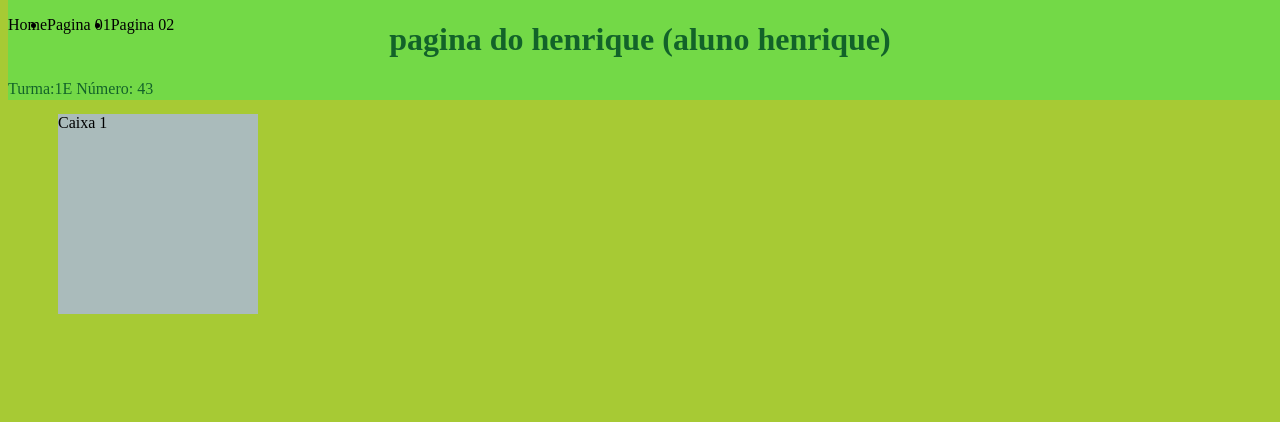
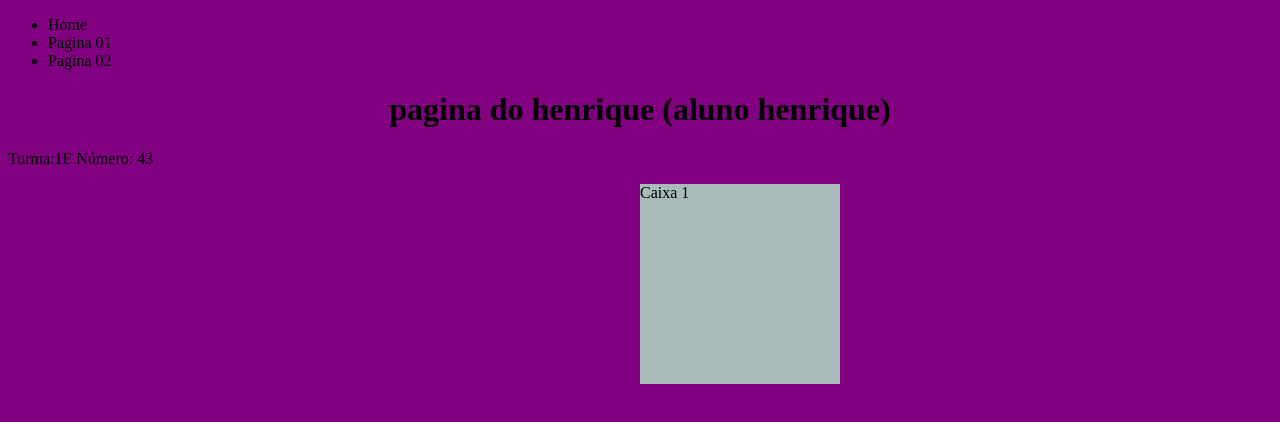
Before and after one commit to milgrau777/primeiroE_2t, a plain HTML site: page index.html in a window 1280 px wide. Drawn offline with Linux system fonts and the light colour scheme.

Commit message:
aula 11/08

```diff
--- a/estilo.css
+++ b/estilo.css
@@ -1,40 +1,19 @@
+
 body {
-  background: rgb(167, 202, 52);
+  background: purple;
 }
 h1 {
   text-align: center;
 }
 /*
-   position: absolute;
-   position: fixed;
-   position: sticky;
-*/
+    position:absolute ;
+    position:fixed ;
+    position:sticky ;
+ */
 .caixa1 {
-   position: relative;
-   width: 200px;
-   height: 200px;
-   background: #AABBBB;
-   left: 50px;
+    position: relative ;
+    width: 200px ;
+    height: 200px ;
+    background: #AABBBB;
+    left: 50%;
 }
-.menuPrincipal {
-  position: absolute;
-  background: rgba(45, 236, 98, 0.418);
-  width: 100%;
-  height: 100px;
-  top: 0;
-}
-nav ul {
-  list-style-type:none
-  margin: 0;
-  padding: 0;
-  overflow: 0;
-}
-li{
-float: left;
-}
-li a {
-display: block;
-color: chocolate;
-text-align: center;
-pedding: 14px 16px;
-text-decoration:none;
```
Also changed, not shown: página01.html (added, +15 -0 lines), cachorrorapper.jpg (added).
